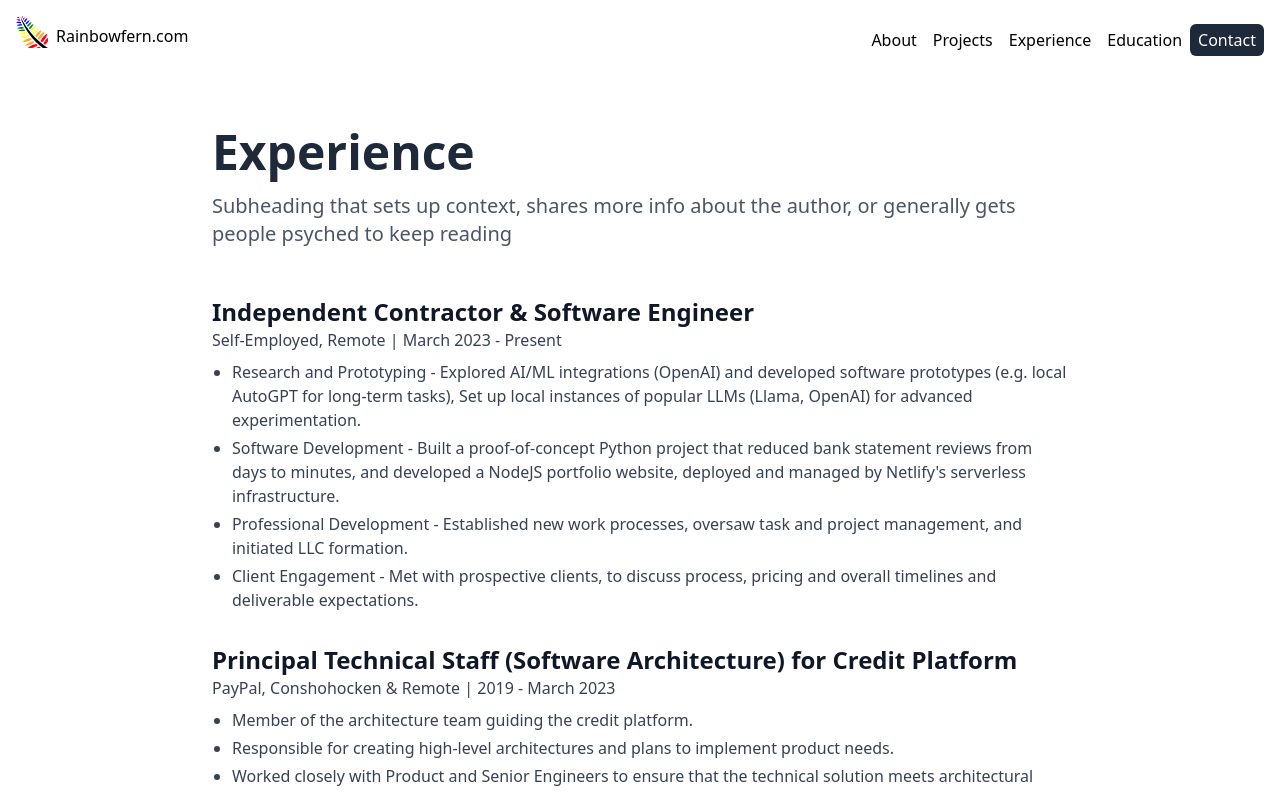
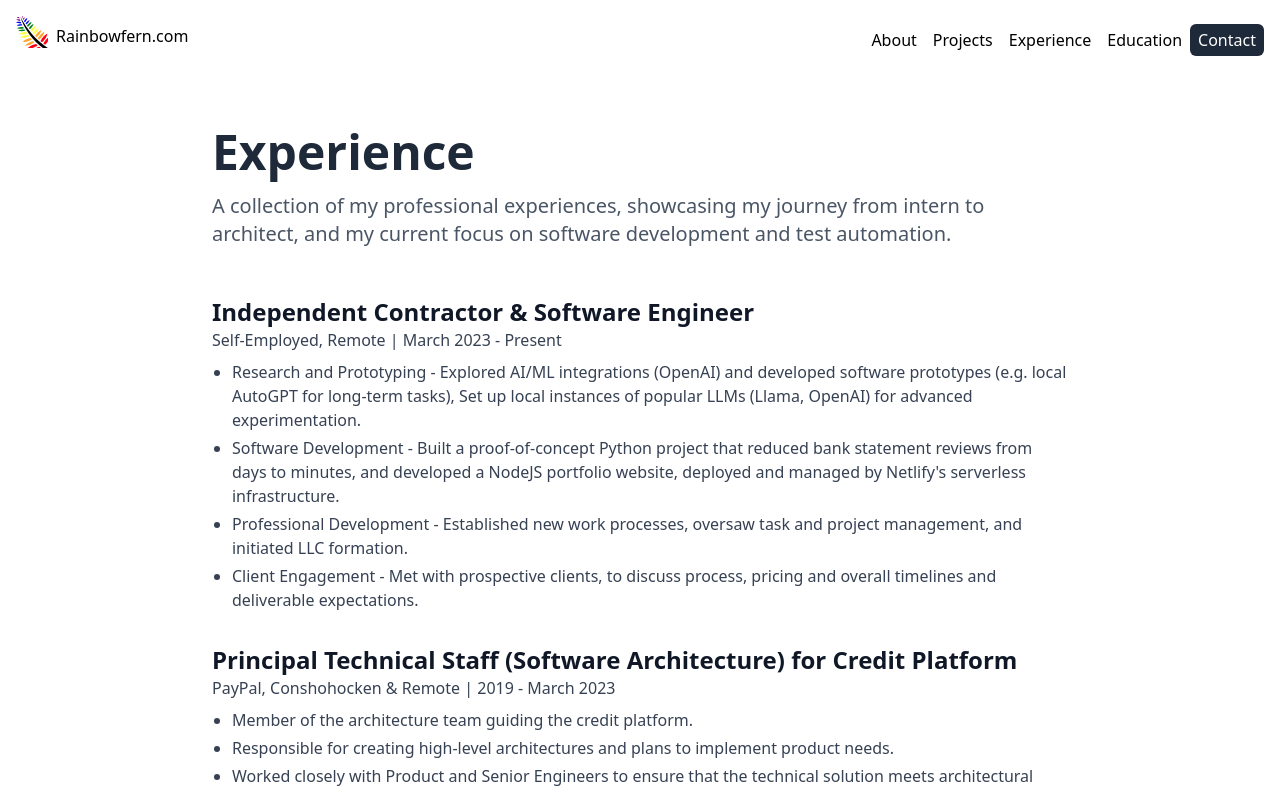
Before and after one commit to distractdiverge/portfolio-website, a React (Vite) app: page /experience in a window 1280 px wide. Shown: the top 792 px of the page. Built offline with nearby package versions, Linux system fonts and the light colour scheme.

Commit message:
replaced loremipsum

```diff
--- a/src/routes/Experience.tsx
+++ b/src/routes/Experience.tsx
@@ -109,7 +109,7 @@ function Experience() {
     <div className="py-10 px-5 max-w-4xl mx-auto text-gray-800">
       <h1 className="text-4xl md:text-5xl font-bold mb-4 text-center md:text-left">Experience</h1>
       <p className="text-lg md:text-xl text-gray-600 mb-12 text-center md:text-left">
-        Subheading that sets up context, shares more info about the author, or generally gets people psyched to keep reading
+        A collection of my professional experiences, showcasing my journey from intern to architect, and my current focus on software development and test automation.
       </p>
 
       <div className="space-y-10">
```
